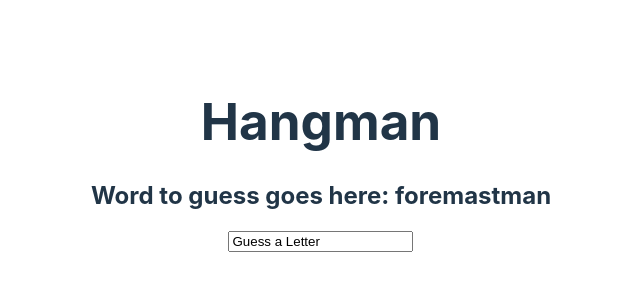
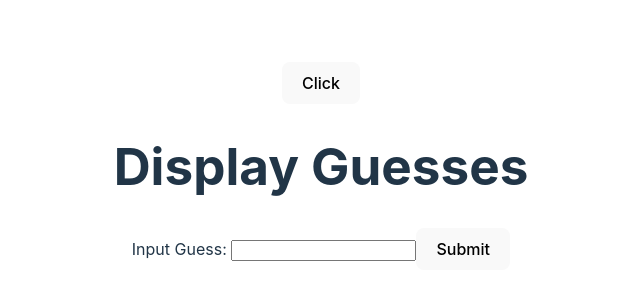
Before and after one commit to cassiegoldstein/react-hangman, a React (Vite) app: page / in a window 1280 px wide. Shown: the part 234-534 px from the top of the page, without its empty margins (319-959 px from the left). Built offline with nearby package versions, Linux system fonts and the light colour scheme.

Commit message:
updated version

```diff
--- a/package.json
+++ b/package.json
@@ -9,6 +9,7 @@
     "preview": "vite preview"
   },
   "dependencies": {
+    "axios": "^1.2.0",
     "react": "^18.2.0",
     "react-dom": "^18.2.0"
   },
--- a/src/App.jsx
+++ b/src/App.jsx
@@ -1,15 +1,31 @@
 import { useState } from 'react'
 import './App.css'
 import DisplayGuesses from './components/DisplayGuesses';
-import DisplayWord from './components/DisplayWord';
+import DisplayPuzzle from './components/DisplayPuzzle';
 import UserInput from './components/UserInput';
+import axios from 'axios'
 
 function App() {
 
+  const [puzzle, setPuzzle] = useState('')
+  const [lettersGuessed, setLettersGuessed] = useState([])
+
+  const getPuzzle = () =>{
+    axios.get("https://random-word-api.herokuapp.com/word").then((response) =>{
+      console.log(response)
+      console.log(response.data[0])
+      setPuzzle(response.data[0]) //update state of puzzle
+    }).catch((error) =>{
+      console.log(error)
+    })
+  }
+
   return (
     <div className="App">
-     <h1>Hangman</h1>
-     <UserInput/>
+      <button onClick = {getPuzzle}>Click</button>
+      <DisplayPuzzle puzzle = {puzzle}/>
+      <DisplayGuesses />
+      <UserInput />
     </div>
   )
 }
--- a/src/components/DisplayGuesses.jsx
+++ b/src/components/DisplayGuesses.jsx
@@ -1,8 +1,8 @@
-function DisplayGuesses(props) {
-
+function DisplayGuesses () {
     return(
-        //we passed in all of our guesses, and they will be displayed when user presses enter
-        <h4>{props.allGuesses.join(", ")}</h4>
+        <div>
+            <h1> Display Guesses </h1>
+        </div>
     )
 }
 
--- /dev/null
+++ b/src/components/DisplayPuzzle.jsx
@@ -0,0 +1,9 @@
+function DisplayPuzzle (props) {
+    return(
+        <div>
+            <h1> {props.puzzle} </h1>
+        </div>
+    )
+}
+
+export default DisplayPuzzle
--- a/src/components/DisplayWord.jsx
+++ /dev/null
@@ -1,22 +0,0 @@
-import { useState } from 'react'
-import words from "../data/words.json"
-import UserInput from './UserInput';
-
-
-function DisplayWord(props) {
-    const displayHiddenWord = () =>{
-        return props.wordToGuess.split("").map(letter => {
-            for(let i =0; i< props.allGuesses.length; i++){
-
-            }
-        })
-    }
-
-    return(
-        <div>
-        <h2>Word to guess goes here: {props.wordToGuess}</h2>
-        </div>
-    )
-}
-
-export default DisplayWord
--- a/src/components/UserInput.jsx
+++ b/src/components/UserInput.jsx
@@ -1,49 +1,14 @@
-import { useState } from 'react'
-import DisplayGuesses from './DisplayGuesses'
-import DisplayWord from './DisplayWord'
-import words from "../data/words.json"
+function UserInput () {
 
-
-function UserInput(props) {
-
-    const [currentGuess, setCurrentGuess] = useState("Guess a Letter")
-    const [allGuesses, setAllGuesses] = useState([])
-
-    //set all words to array of words from data/words.json
-    const [allWords, setAllWords] = useState(words.map((word) => {
-        return {
-          wordToGuess: word,
-        }
-    }))
-
-        //get random word from array using random number
-        let randomNum = Math.floor(Math.random() * 27);
-        let wtg = allWords[randomNum];
-        let wordToGuess = wtg.wordToGuess
-        console.log(wordToGuess);
-
-    //set current guess to value that user inputs
-    const handleUserInput = (e) =>{
-        console.log(e.target.value)
-        setCurrentGuess(e.target.value)
-    }
-
-    //when user presses enter, their current guess will be added to an array
-    const handleSubmitGuess = (e) =>{
-        e.preventDefault();
-        const allGuessesCopy = [...allGuesses]
-        allGuessesCopy.push(currentGuess)
-        setAllGuesses(allGuessesCopy)
-        console.log(allGuesses)
-    }
 
     return(
         <div>
-        <DisplayWord wordToGuess = {wordToGuess} allGuesses={allGuesses}/>
-        <form onSubmit={handleSubmitGuess}>
-            <input type="text" value={currentGuess} onChange={handleUserInput}></input>
-        </form>
-        <DisplayGuesses allGuesses={allGuesses}/>
+            <form onSubmit ={(event) => {event.preventDefault()
+            console.log('submitted')}}>
+                <label>Input Guess: </label>
+                <input id= 'user-guess' maxLength  = '1' type= 'text' />
+                <button type = "submit">Submit</button>
+                </form>
         </div>
     )
 }
```
Also changed, not shown: 1 other file (tests, documents, lock files or other folders).
